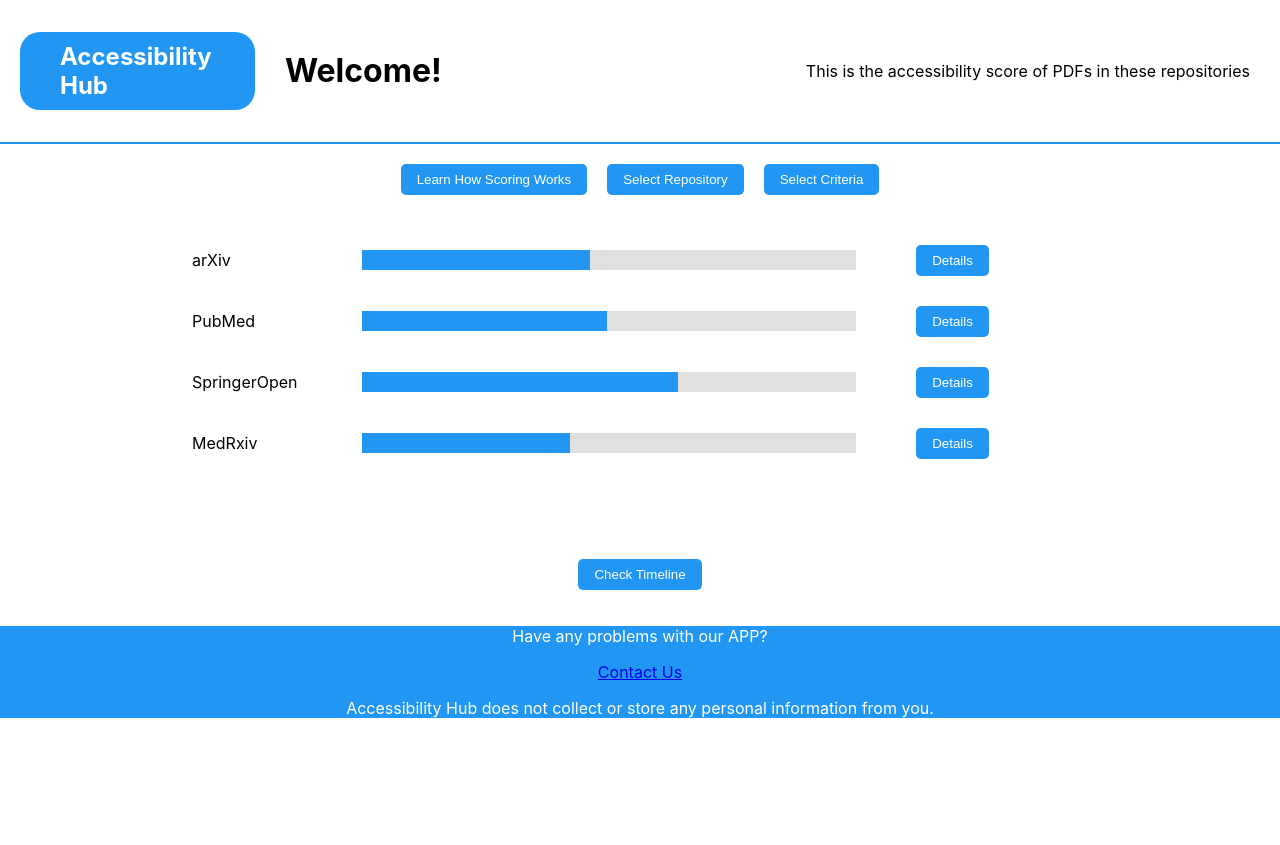
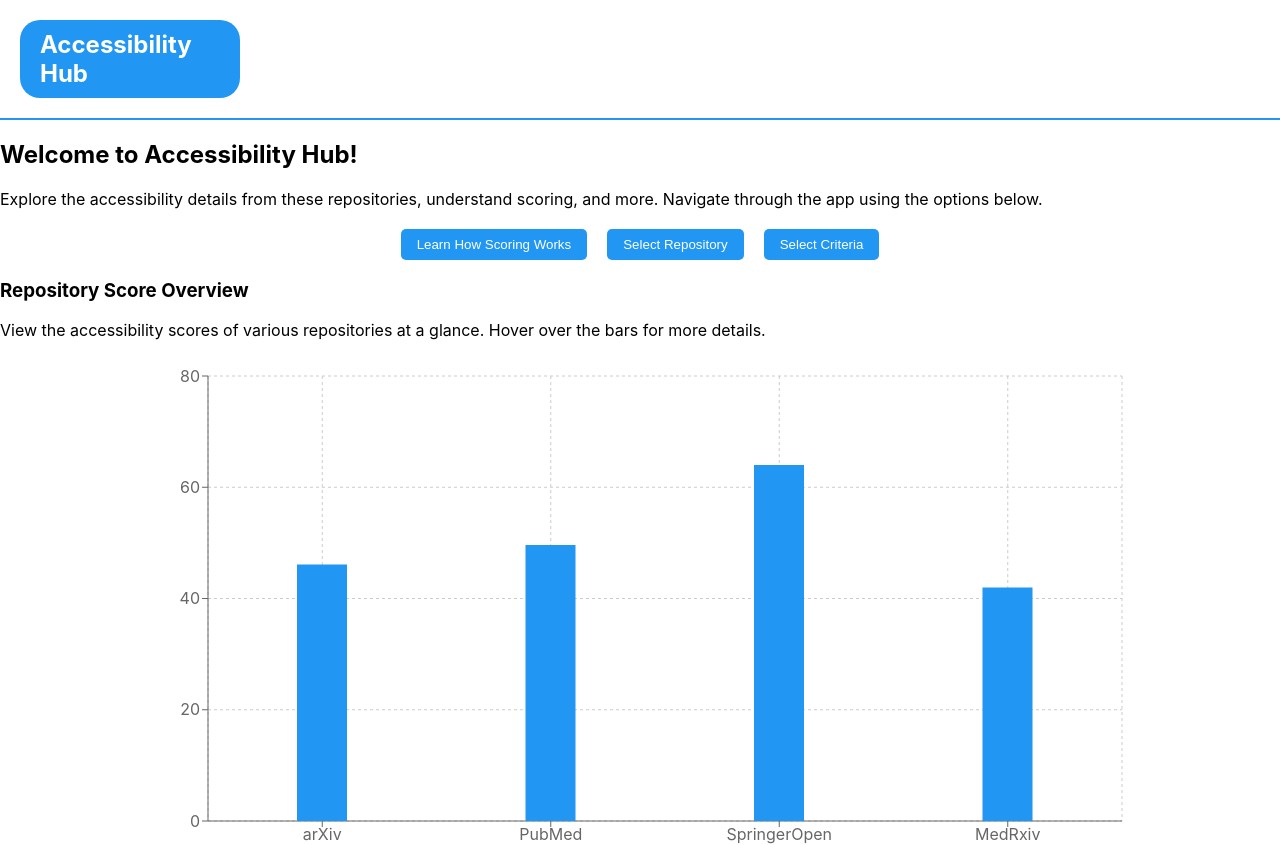
Before and after one commit to RenjunT/AccessibilityHub, a React (Create React App) app: page /#/ in a window 1280 px wide. Shown: the top 845 px of the page. Before the commit the page ends 800 px from the top, so only its background shows below. Built offline with nearby package versions, Linux system fonts and the light colour scheme.

Commit message:
Header, footer and charts standarization

```diff
--- a/src/App.css
+++ b/src/App.css
@@ -14,7 +14,7 @@
 .App {
   display: flex;
   flex-direction: column;
-  min-height: 100%; /* this ensures the content takes at least the full height of the viewport */
+  min-height: 100%;
 }
 
 .App-header {
@@ -28,7 +28,7 @@
 }
 
 .header-content {
-  width: 90%; /* or adjust based on your design */
+  width: 90%;
   display: flex;
   justify-content:space-between;
   align-items: center;
@@ -54,7 +54,7 @@
   margin-top: 20px;
 }
 
-/* If you also want to add some space between the buttons */
+
 .dropdown-buttons-container button {
   margin: 0 10px;
 }
@@ -64,7 +64,7 @@
 .score-calculation-instructions {
   margin: 20px;
   padding: 10px;
-  /* Add any additional styling you need here */
+
 }
 
 
--- a/src/FormularAltTextsPage.js
+++ b/src/FormularAltTextsPage.js
@@ -1,23 +1,21 @@
 import React from 'react';
 import './FormularAltTextsPage.css';
+import Header from './components/Header';
 import BarChartComponent from './components/BarChartComponent';
+import { useNavigate } from 'react-router-dom';
 
 const FormularAltTextsPage = () => {
+  const navigate=useNavigate;
   return (
     <div className="formular-page-container">
 
-      <header className="page-header">
-      <div className="logo-container">
-          <h1>Accessibility Hub</h1>
-      </div>
+      <Header/>
+
       <div className="header-content">
           <h2>Accessibility Criteria: Formular Alternative Texts</h2>
-          <div className="header-actions">
-            <button className="filter-button">🔍+ Filter</button>
-            <div className="filter-chip">Formular</div>
-          </div>
+
         </div>
-      </header>
+
 
       <main className="main-content">
         <div className="chart-container">
@@ -25,17 +23,13 @@
         </div>
       </main>
 
-      <footer className="page-footer">
-        <button className="contact-button">
-          Contact Us
-        </button>
-        <button className="back-button" onClick={() => {/* logic to navigate back */}}>
-          Back to MainPage
-        </button>
-        <button className="privacy-button">
-          Data Privacy Statement
-        </button>
-      </footer>
+
+      <footer className="footer">
+          <p>Have any problems with our APP?</p>
+          <a href="mailto:renjun.tang@uzh.ch?subject=Feedback%20on%20Accessibility%20Hub&body=Hi%20there,%0D%0A%0D%0AI%20wanted%20to%20share%20some%20feedback..." className="App-link">Contact Us</a>
+          <p>Accessibility Hub does not collect or store any personal information from you.</p>
+          <button onClick={()=> navigate('/score-explanation')}>Learn How Scoring Works</button>
+        </footer>
     </div>
   );
 };
--- a/src/MainPage.js
+++ b/src/MainPage.js
@@ -1,4 +1,5 @@
 import React, { useState, useEffect }from 'react';
+import { BarChart, Bar, XAxis, YAxis, CartesianGrid, Tooltip, ResponsiveContainer } from 'recharts';
 import './App.css';
 import './FilterModal.css'
 import FormularAltTextsPage from './FormularAltTextsPage';
@@ -17,10 +18,10 @@
     const [showCriteriaDropdown, setShowCriteriaDropdown] = useState(false);
     const navigate = useNavigate();
     const repositories = [
-        { id: 'arXiv', name: 'arXiv', progress: 46.13 },
-        { id: 'PubMed', name: 'PubMed', progress: 49.64 },
-        { id: 'SpringerOpen', name: 'SpringerOpen', progress: 64 },
-        { id: 'MedRxiv',name: 'MedRxiv', progress: 42 }
+        { id: 'arXiv', name: 'arXiv', score: 46.13 },
+        { id: 'PubMed', name: 'PubMed', score: 49.64 },
+        { id: 'SpringerOpen', name: 'SpringerOpen', score: 64 },
+        { id: 'MedRxiv',name: 'MedRxiv', score: 42 }
       ];
       const onNavigate = (path) => {
         navigate(path);};
@@ -40,6 +41,8 @@
         <Header />
 
         <div classname="content">
+        <h2>Welcome to Accessibility Hub! </h2>
+        <p>Explore the accessibility details from these repositories, understand scoring, and more. Navigate through the app using the options below.</p>
 
         <div className="dropdown-buttons-container">
         <button onClick={()=> navigate('/score-explanation')}>Learn How Scoring Works</button>
@@ -67,6 +70,34 @@
           />
         )}
       </div>
+
+        <section className="chart-section">
+          <h3>Repository Score Overview</h3>
+          <p>View the accessibility scores of various repositories at a glance. Hover over the bars for more details.</p>
+        {/* Bar Chart Section */}
+        <div style={{ display: 'flex', justifyContent: 'center' }}>
+        <div style={{ width: '80%', height: 500 }}>
+          <ResponsiveContainer>
+            <BarChart
+              data={repositories}
+              margin={{
+                top: 20, right: 30, left: 20, bottom: 5,
+              }}
+            >
+              <CartesianGrid strokeDasharray="3 3" />
+              <XAxis dataKey="name" />
+              <YAxis />
+              <Tooltip />
+              <Bar dataKey="score" fill="#2196f3" barSize={50} />
+            </BarChart>
+          </ResponsiveContainer>
+        </div>
+        </div>
+        </section>
+
+        <section className="repository-list">
+      <h3>Repositories</h3>
+          <p>Click on any "Details" button for detailed information and score composition.</p>
           <div className="repo-list">
             {/* Map through the repositories and display each one */}
             {repositories.map((repo, index) => (
@@ -75,24 +106,23 @@
                 <div className="progress-container">
                 <div className="progress-bar">
                   {/* Dynamically set the width of the progress bar based on the progress value */}
-                  <div className="progress" style={{ width: `${repo.progress}%` }}></div>
+                  <div className="progress" style={{ width: `${repo.score}%` }}></div>
                 </div>
-                {/* Conditionally render the button based on the index */}
-
-                <button onClick={() => {if (index === 0) {
-                  navigate(`/details/${repo.id}`);
-                } else {
-                  alert('Details for other repositories coming soon!');}
-                }}>Details</button>
+                <button onClick={() =>  {navigate(`/details/${repo.id}`);}}>Details</button>
                 </div>
              </div>
         ))}
+          </div>
+          </section>
 
-          </div>
+        <section className="additional-resources">
+          <h3>Additional Resources</h3>
+          <p>View the score changes over recent years for these repositories.</p>
           <div className="timeline-button-container">
           <button className="timeline-btn" onClick={() => navigate('/timeline')}>Check Timeline</button>
+          </div>
+        </section>
 
-        </div>
        </div>
        <footer className="footer">
           <p>Have any problems with our APP?</p>
--- a/src/ScoreExplanationPage.css
+++ b/src/ScoreExplanationPage.css
@@ -1,19 +1,19 @@
-.score-explanation-container {
+/*.score-explanation-container {
     display: flex;
     flex-direction: column;
     min-height: 100vh;
-    font-family: 'Arial', sans-serif; /* Match the font to your design */
-    color: #333; /* Adjust the color to match your design */
+    font-family: 'Arial', sans-serif;
+    color: #333;
   }
 
-  .app-header {
-    background-color: #2196f3; /* Match the header background color */
+  /*.app-header {
+    background-color: #2196f3; /* Match the header background color
     padding: 1rem;
     color: white;
     display: flex;
     align-items: center;
-    /* Add other header styles such as box-shadow if needed */
-  }
+    /* Add other header styles such as box-shadow if needed
+  }*/
 
   .main-content {
     padding: 2rem;
--- a/src/Timeline.css
+++ b/src/Timeline.css
@@ -1,11 +1,11 @@
-/* Timeline CSS */
+
 .timeline-container {
     font-family: Arial, sans-serif;
-    background-color: #f4f4f4;
-    padding: 20px;
+    background-color: #ffffff;
+
     display: flex;
     flex-direction: column;
-    align-items: center;
+
   }
 
   .timeline-header {
@@ -19,25 +19,11 @@
     box-shadow: 0px 3px 10px rgba(0, 0, 0, 0.1);
   }
 
-  .logo {
-    font-size: 24px;
-    font-weight: bold;
-    color: #2c3e50;
-    margin-left: 20px;
-  }
 
-  .timeline-title-section {
-    text-align: center;
-  }
-
-  .timeline-title-section h1 {
-    font-size: 24px;
-    margin-bottom: 10px;
-  }
 
   .timeline-title-section p {
     font-size: 16px;
-    color: #7f8c8d;
+    color: #0a0b0b;
   }
 
   .filter-button {
@@ -57,18 +43,18 @@
     background-color: #ffffff;
     padding: 20px;
     border-radius: 10px;
-    box-shadow: 0px 3px 10px rgba(0, 0, 0, 0.1);
+    align-self: center;
   }
 
-  .timeline-footer {
+  .footer {
+    background-color: #2196F3;
+    /*padding: 40px 20px;*/
+    text-align: center;
+    color: white;
+    /*min-height: 50px;*/
+
+    bottom: 0;
     width: 100%;
-    padding: 20px 0;
-    display: flex;
-    justify-content: space-between;
-    align-items: center;
-    background-color: #ffffff;
-    border-radius: 10px;
-    box-shadow: 0px 3px 10px rgba(0, 0, 0, 0.1);
   }
 
   .contact-button {
--- a/src/Timeline.js
+++ b/src/Timeline.js
@@ -2,6 +2,7 @@
 import React from 'react';
 import { LineChart, Line, CartesianGrid, XAxis, YAxis, Tooltip } from 'recharts';
 import './Timeline.css';
+import Header from './components/Header';
 
 // Sample data for the line chart
 const data = [
@@ -31,14 +32,14 @@
 
     <div className="timeline-container">
       {/* Header */}
-      <header className="timeline-header">
-        <div className="logo">Accessibility Hub</div>
+      <Header/>
+
         <div className="timeline-title-section">
-          <h1>Timeline</h1>
+          <h2>Timeline</h2>
           <p>This is the accessibility score of PDFs in these repositories over recent years</p>
         </div>
-        <button className="filter-button">🔍+ Filter</button>
-      </header>
+
+
 
       {/* Line Chart */}
       <div className="timeline-chart">
@@ -51,15 +52,15 @@
           <Line type="monotone" dataKey="PubMed" stroke="#82ca9d" />
         </LineChart>
       </div>
+      <footer className="footer">
+          <p>Have any problems with our APP?</p>
+          <a href="mailto:renjun.tang@uzh.ch?subject=Feedback%20on%20Accessibility%20Hub&body=Hi%20there,%0D%0A%0D%0AI%20wanted%20to%20share%20some%20feedback..." className="App-link">Contact Us</a>
+          <p>Accessibility Hub does not collect or store any personal information from you.</p>
+          <button onClick={()=> navigate('/score-explanation')}>Learn How Scoring Works</button>
+        </footer>
 
-      {/* Footer */}
-      <footer className="timeline-footer">
-        <button className="contact-button">Contact Us</button>
-        <p>Data Privacy Statement</p>
+    </div>
 
-        <button onClick={()=> navigate('/score-explanation')}>Learn How Scoring Works</button>
-      </footer>
-    </div>
   );
 }
 
--- a/src/components/BarChartComponent.js
+++ b/src/components/BarChartComponent.js
@@ -10,10 +10,10 @@
 
       data: [90, 75, 60, 42], // The data points for the bars
       backgroundColor: [
-        'rgba(75, 192, 192, 1)',
         'rgba(54, 162, 235, 1)',
-        'rgba(153, 102, 255, 1)',
-        'rgba(255, 159, 64, 1)'
+        'rgba(54, 162, 235, 1)',
+        'rgba(54, 162, 235, 1)',
+        'rgba(54, 162, 235, 1)'
       ],
       borderColor: [
         'rgba(75, 192, 192, 1)',
--- a/src/components/Header.css
+++ b/src/components/Header.css
@@ -18,6 +18,7 @@
   .logo {
     color: #ffffff;
     font-weight: bold;
+    font-size: 24px;
     display:block;
   }
 
--- a/src/components/Header.js
+++ b/src/components/Header.js
@@ -7,9 +7,10 @@
       <div className="logo-container">
         <span className="logo">Accessibility Hub</span>
       </div>
+
       <div className="header-content">
-        <h1>Welcome!</h1>
-        <p>This is the accessibility score of PDFs in these repositories</p>
+        <h1></h1>
+        <p></p>
       </div>
     </div>
   );
```
Also changed, not shown: src/DetailsPage.js (+6 -26 lines), src/Root.js (deleted, +0 -17 lines), src/ScoreExplanationPage.js (+10 -11 lines).
